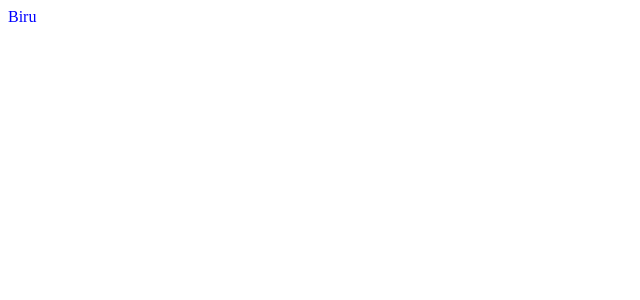
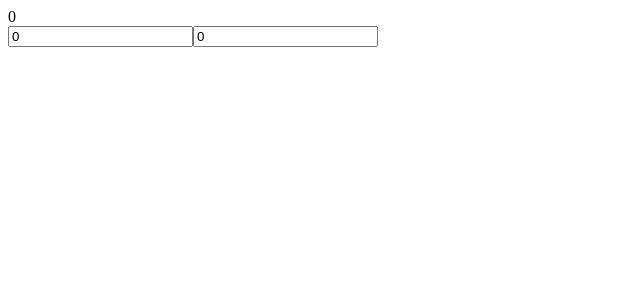
Before and after one commit to chaerulmarwan20/vue-3-basic, a Vue app: page / in a window 1280 px wide. Shown: the top 300 px of the page, without its empty margins (0-640 px from the left). Built offline with nearby package versions, Linux system fonts and the light colour scheme.

Commit message:
compouted

```diff
--- a/src/App.vue
+++ b/src/App.vue
@@ -1,13 +1,21 @@
 <template>
-  <div v-html="message" />
+  <div>{{ total }}</div>
+  <input type="text" v-model="num1" />
+  <input type="text" v-model="num2" />
 </template>
 
 <script>
 export default {
   data() {
     return {
-      message: "<span style='color: blue'>Biru</span>",
+      num1: 0,
+      num2: 0,
     };
+  },
+  computed: {
+    total() {
+      return parseInt(this.num1) + parseInt(this.num2);
+    },
   },
 };
 </script>
```
